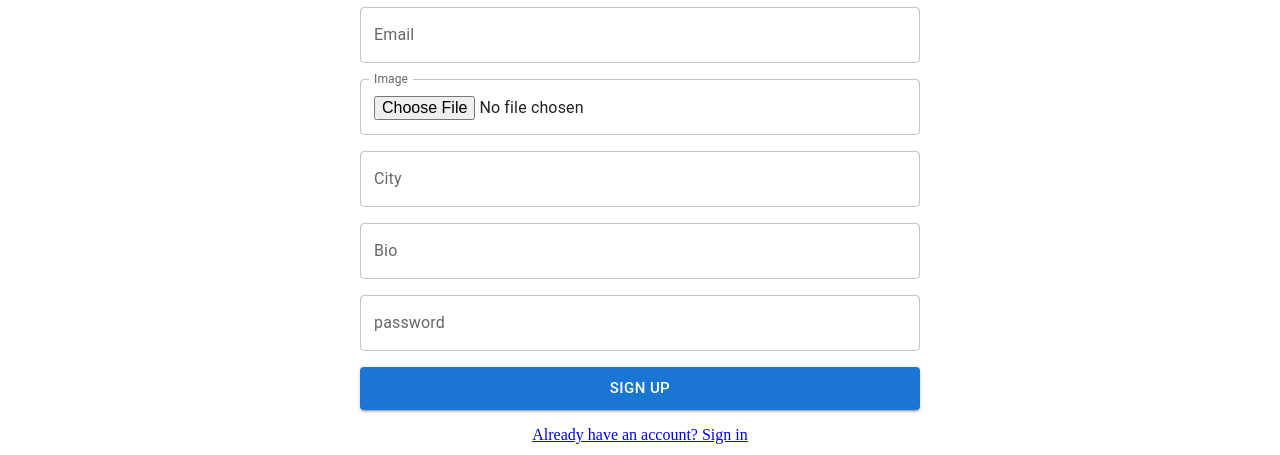
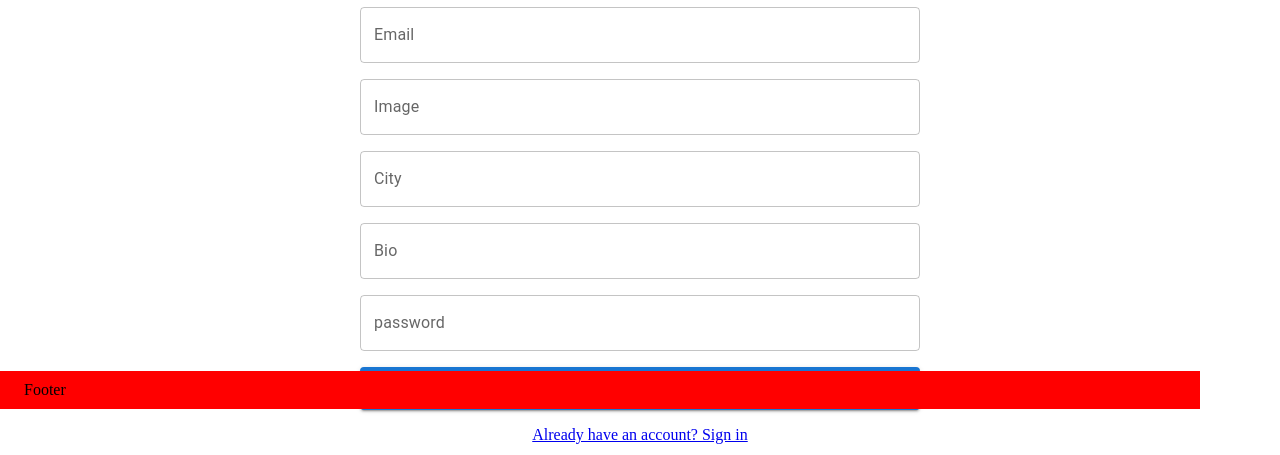
Before and after one commit to cihanbagriyanik/BlogApp_react-ts-vite-mui-redux-formik-yup, a React (Vite) app: page /register in a window 1280 px wide. Shown: the part 391-846 px from the top of the page. Built offline with nearby package versions, Linux system fonts and the light colour scheme; no server answers.

Commit message:
Blogs and Cards md

```diff
--- a/src/components/Footer.tsx
+++ b/src/components/Footer.tsx
@@ -1,8 +1,18 @@
+import { Container } from "@mui/material";
 
 const Footer = () => {
   return (
-    <div>Footer</div>
-  )
-}
+    <Container
+      sx={{
+        backgroundColor: "red",
+        position: "fixed",
+        bottom: 0,
+        padding: "10px",
+      }}
+    >
+      Footer
+    </Container>
+  );
+};
 
-export default Footer
+export default Footer;
--- a/src/components/auth/LoginForm.tsx
+++ b/src/components/auth/LoginForm.tsx
@@ -26,7 +26,7 @@ const LoginForm = (props: FormikProps<FormValues>) => {
   const { values, handleChange, errors, touched, handleBlur } = props;
 
   return (
-    <Form>
+    <Form >
       <Box sx={{ display: "flex", flexDirection: "column", gap: 2 }}>
         <TextField
           label="Email"
--- a/src/components/auth/RegisterForm.tsx
+++ b/src/components/auth/RegisterForm.tsx
@@ -1,4 +1,3 @@
-// import { InputAdornment } from "@mui/material";
 import Box from "@mui/material/Box";
 import Button from "@mui/material/Button";
 import TextField from "@mui/material/TextField";
@@ -28,17 +27,6 @@ export const SignupSchema = Yup.object().shape({
     .matches(/[@$!%*?&]+/, "Muss mindestens ein Sonderzeichen enthalten!")
     .required("Requeired!"),
 });
-
-interface FormValues {
-  email: string;
-  password: string;
-  username: string;
-  firstName: string;
-  lastName: string;
-  image?: string;
-  city?: string;
-  bio?: string;
-}
 
 const RegisterForm = (props: FormikProps<FormValues>) => {
   const { values, handleChange, errors, touched, handleBlur, isSubmitting } =
@@ -95,52 +83,23 @@ const RegisterForm = (props: FormikProps<FormValues>) => {
             error={touched.email && Boolean(errors.email)}
           />
 
-          {/* <TextField
-            // label="Image"
+          <TextField
+            label="Image"
             name="image"
             id="image"
-            type="file"
+            type="text"
             variant="outlined"
             value={values.image}
             onChange={handleChange}
             onBlur={handleBlur}
             helperText={touched.image && errors.image}
             error={touched.image && Boolean(errors.image)}
-            InputLabelProps={
-              {
-                shrink: true,
-                style: { display: 'block' },
-              }
-            }
-            InputProps={{
-              startAdornment: (
-                <InputAdornment position="start">
-                  {values.image ? "No file chosen" : "Image"}
-                </InputAdornment>
-              ),
-            }}
-          /> */}
-
-          <TextField
-            label="Image"
-            name="image"
-            id="image"
-            type="file"
-            variant="outlined"
-            value={values.image}
-            onChange={handleChange}
-            onBlur={handleBlur}
-            helperText={touched.image && errors.image}
-            error={touched.image && Boolean(errors.image)}
-            InputLabelProps={{
-              shrink: true,
-            }}
           />
           <TextField
             label="City"
             name="city"
             id="city"
-            type="city"
+            type="text"
             variant="outlined"
             value={values.city}
             onChange={handleChange}
@@ -152,7 +111,7 @@ const RegisterForm = (props: FormikProps<FormValues>) => {
             label="Bio"
             name="bio"
             id="bio"
-            type="bio"
+            type="text"
             variant="outlined"
             value={values.bio}
             onChange={handleChange}
--- a/src/components/blog/BlogsCard.tsx
+++ b/src/components/blog/BlogsCard.tsx
@@ -1,54 +1,49 @@
 import * as React from "react";
-// import { styled } from "@mui/material/styles";
+
 import Card from "@mui/material/Card";
 import CardMedia from "@mui/material/CardMedia";
 import CardContent from "@mui/material/CardContent";
 import CardActions from "@mui/material/CardActions";
-// import Collapse from "@mui/material/Collapse";
+
 import Typography from "@mui/material/Typography";
 import IconButton from "@mui/material/IconButton";
 import FavoriteIcon from "@mui/icons-material/Favorite";
 import AddCommentIcon from "@mui/icons-material/AddComment";
 import VisibilityIcon from "@mui/icons-material/Visibility";
-// import ShareIcon from "@mui/icons-material/Share";
-// import ExpandMoreIcon from "@mui/icons-material/ExpandMore";
 
 import useBlogsCall from "../../hooks/useBlogsCall";
-import { Box, Button } from "@mui/material";
+import { Box, Button, Grid } from "@mui/material";
 
-// import CardHeader from '@mui/material/CardHeader';
-// import Avatar from '@mui/material/Avatar';
-// import { red } from '@mui/material/colors';
-// import MoreVertIcon from '@mui/icons-material/MoreVert';
-
-// interface ExpandMoreProps extends IconButtonProps {
-//   expand: boolean;
-// }
-// const ExpandMore = styled((props: ExpandMoreProps) => {
-//   const { expand, ...other } = props;
-//   return <IconButton {...other} />;
-// })(({ theme, expand }) => ({
-//   transform: !expand ? "rotate(0deg)" : "rotate(180deg)",
-//   marginLeft: "auto",
-//   transition: theme.transitions.create("transform", {
-//     duration: theme.transitions.duration.shortest,
-//   }),
-// }));
+import loadingGif from "../../../public/assets/loading.gif";
+import { RootState } from "../../app/store";
+import { useSelector } from "react-redux";
 
 export default function BlogsCard() {
   const { blogsList } = useBlogsCall();
+
+  const { blogs, loading } = useSelector((state: RootState) => state?.blogs);
 
   React.useEffect(() => {
     blogsList("blogs/");
   }, []);
 
-  // const [expanded, setExpanded] = React.useState(false);
-
-  // const handleExpandClick = () => {
-  //   setExpanded(!expanded);
-  // };
-
   return (
+    <Grid container spacing={10}>
+      {loading ? (
+        <img
+          src={loadingGif}
+          alt="loading..."
+          width={250}
+          style={{
+            display: "flex",
+            alignItems: "center",
+            margin: "15rem auto",
+          }}
+        />
+      ) : (
+        blogs.map((a: DataValuesTypes) => {
+          return (
+            <Grid item key={a._id} xs={12} sm={6} md={4} lg={3}>
               <Card
                 sx={{
                   display: "flex",
@@ -56,9 +51,10 @@ export default function BlogsCard() {
                   justifyContent: "space-between",
                   width: 400,
                   maxWidth: 450,
-        height: 450,
+                  // height: 450,
+                  height: "100%",
                   maxHeight: 500,
-        padding: ".3rem",
+                  padding: ".5rem",
                   margin: "1rem",
                 }}
               >
@@ -81,7 +77,7 @@ export default function BlogsCard() {
                   component="img"
                   src=""
                   height="194"
-        image="/static/images/cards/paella.jpg"
+                  image={a.image}
                   alt="Paella dish"
                 />
                 <CardContent
@@ -94,16 +90,25 @@ export default function BlogsCard() {
                 >
                   <Box>
                     <Typography variant="h6" align="center">
-            SAMPLE WORLD POST -3
+                      {a.title}
                     </Typography>
-          <Typography variant="body2" color="text.secondary">
-            This impressive paella is a perfect party dish and a fun meal to
-            cook together with your guests. Add 1 cup of frozen peas along with
-            the mussels, if you like.
+                    <Typography
+                      variant="body2"
+                      color="text.secondary"
+                      sx={{
+                        display: "-webkit-box",
+                        WebkitBoxOrient: "vertical",
+                        overflow: "hidden",
+                        WebkitLineClamp: 3,
+                      }}
+                    >
+                      {a.content}
                     </Typography>
                   </Box>
                   <Typography variant="body2" color="text.secondary">
-          Published Date : 12/01/2024, 02:50:39
+                    Published Date :{" "}
+                    {new Date(a.createdAt).toLocaleDateString()}{" "}
+                    {new Date(a.createdAt).toLocaleTimeString()}
                   </Typography>
                 </CardContent>
                 <CardActions
@@ -128,5 +133,10 @@ export default function BlogsCard() {
                   </Box>
                 </CardActions>
               </Card>
+            </Grid>
+          );
+        })
+      )}
+    </Grid>
   );
 }
--- a/src/features/blogsSlice.tsx
+++ b/src/features/blogsSlice.tsx
@@ -4,14 +4,14 @@ interface blogsState {
   loading: boolean;
   error: boolean;
   blogs: any;
-  id: number;
+  // id: number;
 }
 
 const initialState: blogsState = {
   loading: false,
   error: false,
   blogs: [],
-  id: 0
+  // id: 0
 };
 
 const blogsSlice = createSlice({
--- a/src/hooks/useAuthCall.tsx
+++ b/src/hooks/useAuthCall.tsx
@@ -19,8 +19,7 @@ const useAuthCall = () => {
   const navigate = useNavigate();
   const { token } = useSelector((state: RootState) => state.auth);
 
-
-  const register = async (userInfo: string) => {
+  const register = async (userInfo: FormValues) => {
     dispatch(fetchStart());
     try {
       const { data } = await axios.post(`${BASE_URL}users/`, userInfo);
@@ -36,7 +35,8 @@ const useAuthCall = () => {
       );
     }
   };
-  const login = async (userInfo: string) => {
+
+  const login = async (userInfo: { email: string; password: string }) => {
     dispatch(fetchStart());
     try {
       const { data } = await axios.post(`${BASE_URL}auth/login/`, userInfo);
--- a/src/hooks/useBlogsCall.tsx
+++ b/src/hooks/useBlogsCall.tsx
@@ -58,7 +58,7 @@ const useBlogsCall = () => {
     }
   };
 
-  const removeBlog = async (url: any, id: string) => {
+  const removeBlog = async (url: string, id: string) => {
     dispatch(fetchStart());
     try {
       await axiosWithToken.delete(`${url}/${id}`);
--- a/src/index.css
+++ b/src/index.css
@@ -2,4 +2,5 @@
     margin: 0;
     padding: 0;
     box-sizing: border-box;
+
   }
--- a/src/pages/Register.tsx
+++ b/src/pages/Register.tsx
@@ -53,10 +53,10 @@ const Register = () => {
               password: "",
               image: "",
               bio: "",
-              shrink: false,
+              city: "",
             }}
             validationSchema={SignupSchema}
-            onSubmit={(values, actions) => {
+            onSubmit={(values: FormValues, actions) => {
               console.log(values);
               register(values);
               actions.resetForm();
@@ -64,6 +64,7 @@ const Register = () => {
             }}
             component={(props) => <RegisterForm {...props} />}
           ></Formik>
+
           <Box sx={{ textAlign: "center", mt: 2, color: "secondary.main" }}>
             <Link to="/">Already have an account? Sign in</Link>
           </Box>
```
Also changed, not shown: src/types.d.ts (added, +17 -0 lines), public/assets/loading.gif (added). Lines whose indentation alone changed are shown as unchanged.
